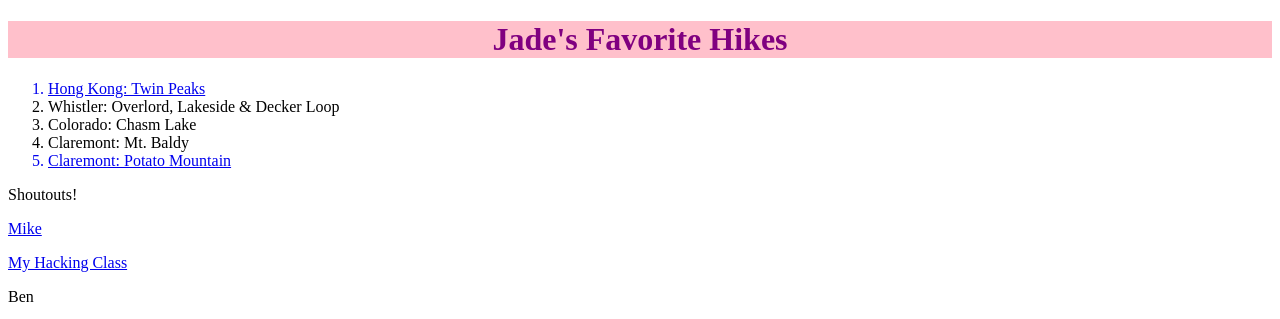
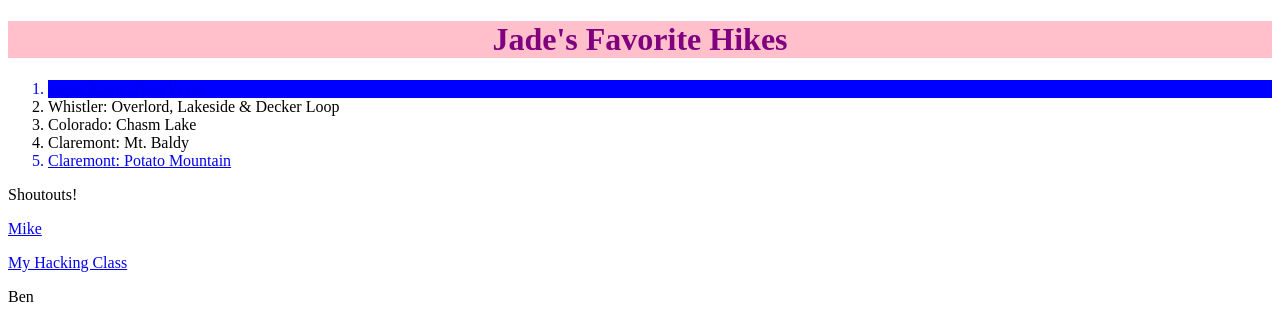
Before and after one commit to jadersaunders/jadersaunders.github.io, a plain HTML site: page index.html in a window 1280 px wide. In both pictures the pointer is over the item "Hong Kong: Twin Peaks". Shown: the top 319 px of the page. Drawn offline with Linux system fonts and the light colour scheme.

Commit message:
Update index.html

```diff
--- a/index.html
+++ b/index.html
@@ -17,6 +17,9 @@
         text-align:center;
         color: purple;
         background: pink
+      }
+      li:hover{
+        background:blue
       }
     </style>
   </head>
```
